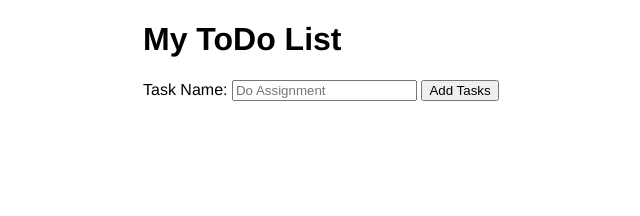
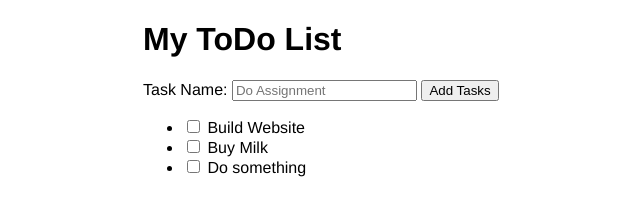
Before and after one commit to TONYKAIYIU/Todolist, a plain HTML site: page index.html in a window 1280 px wide. Shown: the whole page, without its empty margins (197-837 px from the left). Drawn offline with Linux system fonts and the light colour scheme.

Commit message:
add more stuff

```diff
--- a/index.html
+++ b/index.html
@@ -20,6 +20,26 @@
             Add Tasks
         </button>
     </form>
+<ul>
+<li>
+    <label>
+        <input type="checkbox">
+        Build Website
+    </label>
+</li>
+<li>
+    <label>
+        <input type="checkbox">
+        Buy Milk
+    </label>
+</li>
+<li>
+    <label>
+        <input type="checkbox">
+        Do something
+    </label>
+</li>
+</ul>
     <script src="js/script.js"></script>
 </body>
 
```
